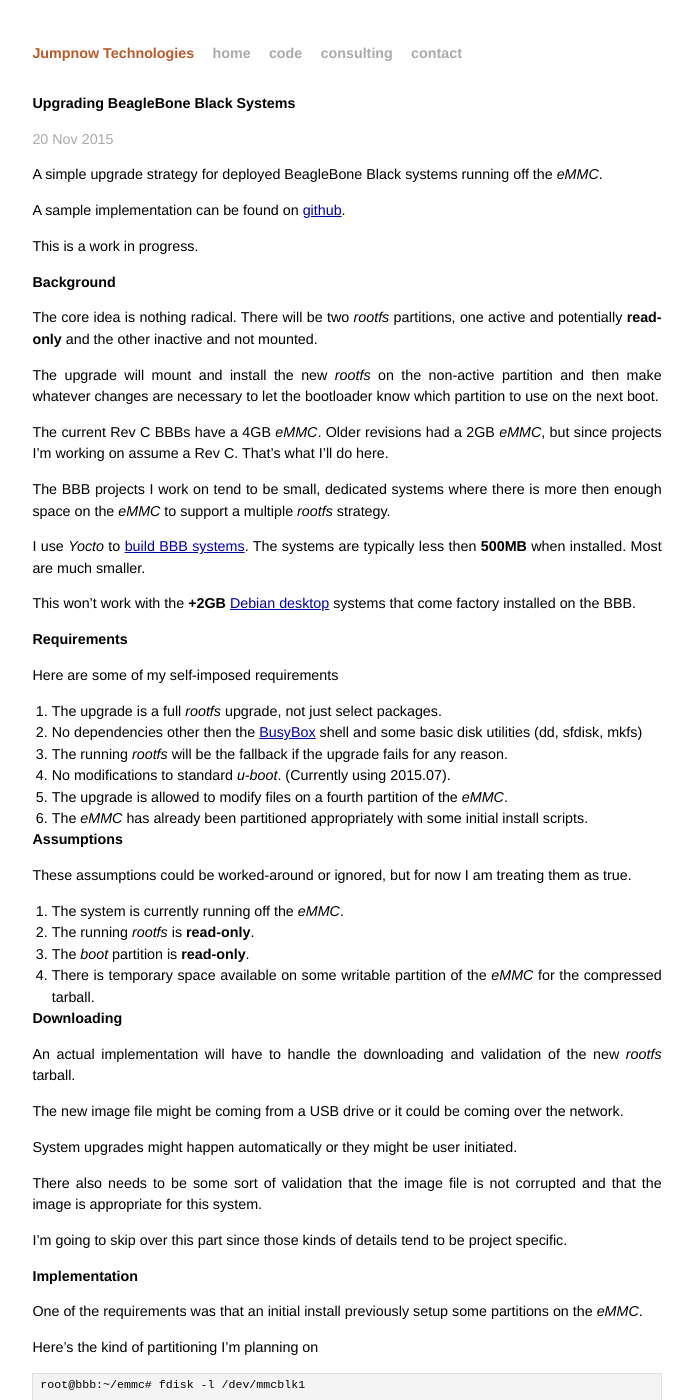
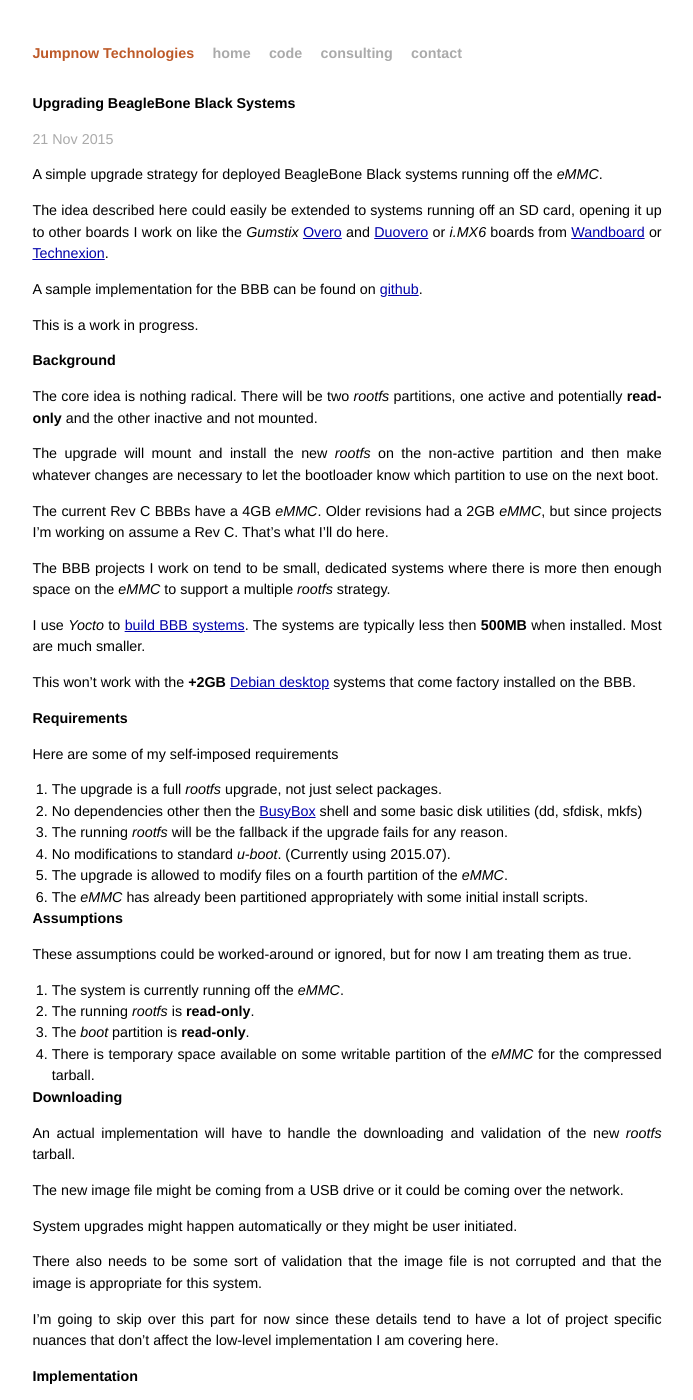
Before and after one commit to jumpnow/jumpnowtek-site, a Jekyll site: the page built from _posts/2015-11-15-Upgrade-strategy-for-BBB.md, in a window 1280 px wide and 1400 px high. Shown: the whole window, without its empty margins (293-986 px from the left). Built offline with Jekyll 4.4.1, drawn with Linux system fonts in a browser that asks for light colours.

Commit message:
More updates to upgrade doc

```diff
--- a/_posts/2015-11-15-Upgrade-strategy-for-BBB.md
+++ b/_posts/2015-11-15-Upgrade-strategy-for-BBB.md
@@ -2,14 +2,16 @@
 layout: post
 title: Upgrading BeagleBone Black Systems
 description: "Implementing a simple upgrade strategy for deployed BBB systems"
-date: 2015-11-20 10:29:00
+date: 2015-11-21 10:50:00
 categories: beaglebone
 tags: [linux, beaglebone, upgrade]
 ---
 
 A simple upgrade strategy for deployed BeagleBone Black systems running off the *eMMC*.
 
-A sample implementation can be found on [github][bbb-upgrader].
+The idea described here could easily be extended to systems running off an SD card, opening it up to other boards I work on like the *Gumstix* [Overo][overo] and [Duovero][duovero] or *i.MX6* boards from [Wandboard][wandboard] or [Technexion][technexion].
+
+A sample implementation for the BBB can be found on [github][bbb-upgrader].
 
 This is a work in progress.
 
@@ -57,7 +59,7 @@
 
 There also needs to be some sort of validation that the image file is not corrupted and that the image is appropriate for this system.
 
-I'm going to skip over this part since those kinds of details tend to be project specific.
+I'm going to skip over this part for now since these details tend to have a lot of project specific nuances that don't affect the low-level implementation I am covering here.
 
 ### Implementation
 
@@ -274,3 +276,7 @@
 [yocto]: http://www.yoctoproject.org
 [bbb-build]: http://www.jumpnowtek.com/beaglebone/BeagleBone-Systems-with-Yocto.html
 [bbb-debian]: http://elinux.org/Beagleboard:BeagleBoneBlack_Debian
+[overo]: https://store.gumstix.com/coms/overo-coms.html
+[duovero]: https://store.gumstix.com/coms/duovero-coms.html
+[wandboard]: http://www.wandboard.org/
+[technexion]: http://www.technexion.com/products/edm/edm-som
```
